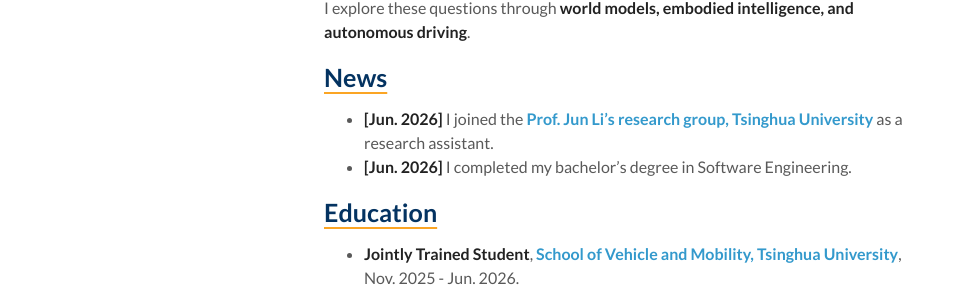
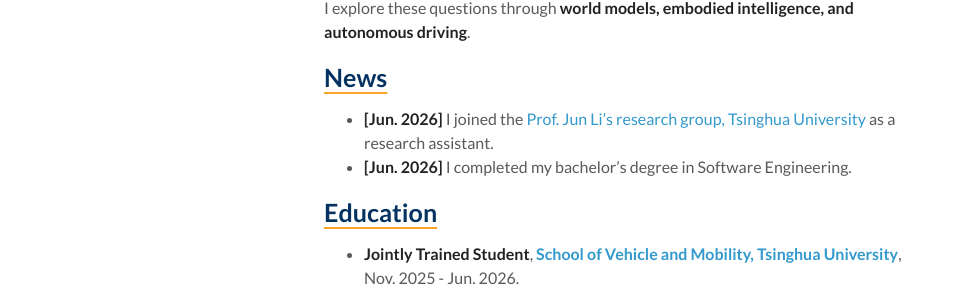
Before and after one commit to NoctYang/NoctYang.github.io, a Jekyll site: the page built from index.md, in a window 1280 px wide. Shown: the part 547-841 px from the top of the page, without its empty margins (186-1149 px from the left). Built offline with Jekyll 4.4.1, drawn with Linux system fonts in a browser that asks for light colours; a style sheet for code colours, icons or effects is not loaded; our own code applies the rules of GitHub Pages for plain Markdown files.

```diff
--- a/index.md
+++ b/index.md
@@ -19,7 +19,7 @@
 
 ## News
 
-- **[Jun. 2026]** I joined the **[Prof. Jun Li's research group, Tsinghua University](https://www.tsinghua.edu.cn/info/1166/93890.htm)** as a research assistant.
+- **[Jun. 2026]** I joined the [Prof. Jun Li's research group, Tsinghua University](https://www.tsinghua.edu.cn/info/1166/93890.htm) as a research assistant.
 - **[Jun. 2026]** I completed my bachelor's degree in Software Engineering.
 
 ## Education
```
